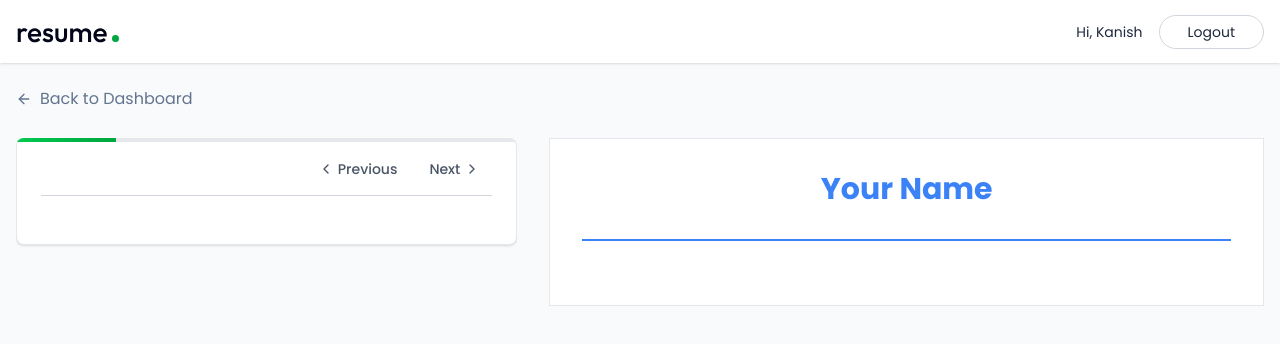
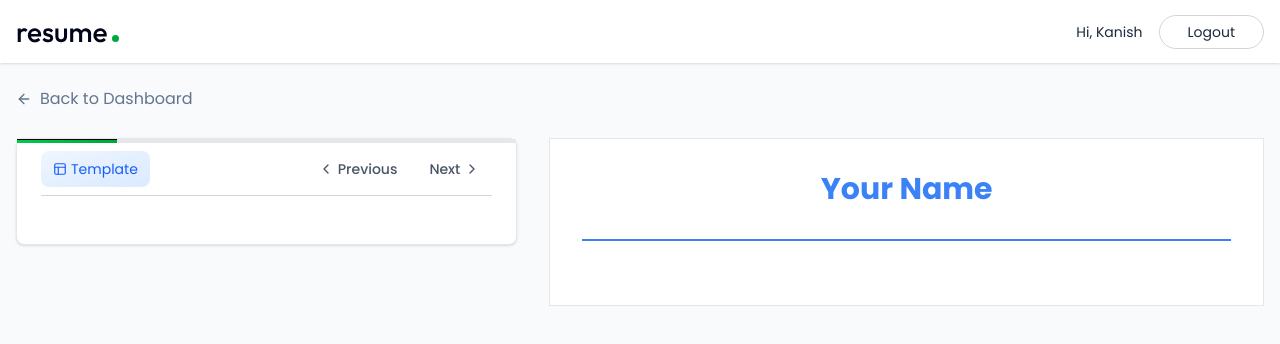
Before and after one commit to Kanish1012/KaniCV, a React (Vite) app in the folder client/: page /app/builder/1 in a window 1280 px wide. Both pictures are taken after a click on the button "Next". Shown: the top 344 px of the page. Built offline with nearby package versions, Linux system fonts and the light colour scheme.

Commit message:
Fix template rendering function and add TemplateSelector component for template selection

```diff
--- a/client/src/components/ResumePreview.jsx
+++ b/client/src/components/ResumePreview.jsx
@@ -5,7 +5,7 @@
 import ClassicTemplate from "./templates/ClassicTemplate";
 
 const ResumePreview = ({ data, template, accentColor, classes = "" }) => {
-    const renderTemplacte = () => {
+    const renderTemplate = () => {
         switch (template) {
             case "modern":
                 return <ModernTemplate data={data} accentColor={accentColor} />;
@@ -18,7 +18,7 @@
                     <MinimalImageTemplate
                         data={data}
                         accentColor={accentColor}
-                        removeImageBackground={true}
+                        removeImageBackground
                     />
                 );
             default:
@@ -34,10 +34,10 @@
                 id="resume-preview"
                 className={`border border-gray-200 print:shadow-none print:border-none ${classes}`}
             >
-                {renderTemplacte()}
+                {renderTemplate()}
             </div>
 
-            <style jsx global>{`
+            <style>{`
                 @page {
                     size: letter;
                     margin: 0;
@@ -65,7 +65,6 @@
                         left: 0;
                         top: 0;
                         width: 100%;
-                        height: auto;
                         margin: 0;
                         padding: 0;
                         box-shadow: none !important;
--- /dev/null
+++ b/client/src/components/TemplateSelector.jsx
@@ -0,0 +1,83 @@
+import React, { useState } from "react";
+import { Check, Layout } from "lucide-react";
+
+const TemplateSelector = ({ selectedTemplate, onChange }) => {
+    const [isOpen, setIsOpen] = useState(false);
+
+    const templates = [
+        {
+            id: "classic",
+            name: "Classic",
+            preview:
+                "A clean, traditional resume format with clear sections and professional typography",
+        },
+        {
+            id: "modern",
+            name: "Modern",
+            preview:
+                "Sleek design with strategic use of color and modern font choices",
+        },
+        {
+            id: "minimal",
+            name: "Minimal",
+            preview: "Minimal design with a single image and clean typography",
+        },
+        {
+            id: "minimal-image",
+            name: "Minimal with Image",
+            preview:
+                "Ultra-clean design that puts your content front and center",
+        },
+    ];
+
+    return (
+        <div className="relative">
+            <button
+                type="button"
+                onClick={() => setIsOpen((prev) => !prev)}
+                className="flex items-center gap-1 text-sm text-blue-600 bg-gradient-to-br from-blue-50 to-blue-100 ring-blue-300 hover:ring transition-all px-3 py-2 rounded-lg"
+            >
+                <Layout size={14} />
+                <span className="max-sm:hidden">Template</span>
+            </button>
+
+            {isOpen && (
+                <div className="absolute top-full w-64 p-3 mt-2 space-y-3 z-10 bg-white rounded-md border border-gray-200 shadow-sm">
+                    {templates.map((template) => (
+                        <div
+                            key={template.id}
+                            onClick={() => {
+                                onChange(template.id);
+                                setIsOpen(false);
+                            }}
+                            className={`relative p-3 border rounded-md cursor-pointer transition-all ${
+                                selectedTemplate === template.id
+                                    ? "border-blue-400 bg-blue-100"
+                                    : "border-gray-300 hover:border-gray-400 hover:bg-gray-100"
+                            }`}
+                        >
+                            {selectedTemplate === template.id && (
+                                <div className="absolute top-2 right-2">
+                                    <div className="w-5 h-5 bg-blue-400 rounded-full flex items-center justify-center">
+                                        <Check className="w-3 h-3 text-white" />
+                                    </div>
+                                </div>
+                            )}
+
+                            <div className="space-y-1">
+                                <h4 className="font-medium text-gray-800">
+                                    {template.name}
+                                </h4>
+                                <div className="mt-2 p-2 bg-blue-50 rounded text-xs text-gray-500 italic">
+                                    {template.preview}
+                                </div>
+                            </div>
+                        </div>
+                    ))}
+                </div>
+            )}
+        </div>
+    );
+};
+
+export default TemplateSelector;
--- a/client/src/pages/ResumeBuilder.jsx
+++ b/client/src/pages/ResumeBuilder.jsx
@@ -1,6 +1,5 @@
-import React, { act, useEffect, useState } from "react";
+import React, { useEffect, useState } from "react";
 import { Link, useParams } from "react-router-dom";
-import { dummyResumeData } from "../assets/assets";
 import {
     ArrowLeftIcon,
     Briefcase,
@@ -12,8 +11,11 @@
     Sparkles,
     User,
 } from "lucide-react";
+
+import { dummyResumeData } from "../assets/assets";
 import PersonalInfoForm from "../components/PersonalInfoForm";
 import ResumePreview from "../components/ResumePreview";
+import TemplateSelector from "../components/TemplateSelector";
 
 const ResumeBuilder = () => {
     const { resumeId } = useParams();
@@ -46,19 +48,13 @@
 
     const activeSection = sections[activeSectionIndex];
 
-    const loadExistingResume = async () => {
-        const resume = dummyResumeData.find(
-            (resume) => resume._id === resumeId,
-        );
+    useEffect(() => {
+        const resume = dummyResumeData.find((r) => r._id === resumeId);
         if (resume) {
             setResumeData(resume);
             document.title = resume.title;
         }
-    };
-
-    useEffect(() => {
-        loadExistingResume();
-    }, []);
+    }, [resumeId]);
 
     return (
         <div>
@@ -74,34 +70,40 @@
 
             <div className="max-w-7xl mx-auto px-4 pb-8">
                 <div className="grid lg:grid-cols-12 gap-8">
-                    {/* Left Panel - Form */}
-                    <div className="relative lg:col-span-5 rounded-lg overflow-hidden">
-                        <div className="bg-white rounded-lg shadow-sm border border-gray-200 p-6 pt-1">
-                            {/* Background progress bar */}
+                    {/* Left Panel */}
+                    <div className="lg:col-span-5">
+                        <div className="bg-white rounded-lg shadow-sm border border-gray-200 p-6 pt-1 relative">
                             <hr className="absolute top-0 left-0 right-0 border-2 border-gray-200" />
-
-                            {/* Active progress bar */}
                             <hr
-                                className="absolute top-0 left-0 h-1 bg-gradient-to-r from-green-500 to-green-600 border-none transition-all duration-1000"
+                                className="absolute top-0 left-0 h-1 bg-gradient-to-r from-green-500 to-green-600 transition-all duration-700"
                                 style={{
-                                    width: `${(activeSectionIndex * 100) / (sections.length - 1)}%`,
+                                    width: `${
+                                        (activeSectionIndex * 100) /
+                                        (sections.length - 1)
+                                    }%`,
                                 }}
                             />
 
-                            {/* Section Navigation */}
+                            {/* Section */}
                             <div className="flex justify-between items-center mb-6 border-b border-gray-300 py-1">
-                                <div></div>
+                                <div className="flex items-center gap-2">
+                                    <TemplateSelector
+                                        selectedTemplate={resumeData.template}
+                                        onChange={(template) =>
+                                            setResumeData((prev) => ({
+                                                ...prev,
+                                                template,
+                                            }))
+                                        }
+                                    />
+                                </div>
 
                                 <div className="flex items-center gap-2">
-                                    {activeSectionIndex !== 0 && (
+                                    {activeSectionIndex > 0 && (
                                         <button
                                             onClick={() =>
-                                                setActiveSectionIndex(
-                                                    (prevIndex) =>
-                                                        Math.max(
-                                                            prevIndex - 1,
-                                                            0,
-                                                        ),
+                                                setActiveSectionIndex((p) =>
+                                                    Math.max(p - 1, 0),
                                                 )
                                             }
                                             className="flex items-center gap-1 p-3 rounded-lg text-sm font-medium text-gray-600 hover:bg-gray-50 transition-all"
@@ -115,12 +117,11 @@
                                         sections.length - 1 && (
                                         <button
                                             onClick={() =>
-                                                setActiveSectionIndex(
-                                                    (prevIndex) =>
-                                                        Math.min(
-                                                            prevIndex + 1,
-                                                            sections.length - 1,
-                                                        ),
+                                                setActiveSectionIndex((p) =>
+                                                    Math.min(
+                                                        p + 1,
+                                                        sections.length - 1,
+                                                    ),
                                                 )
                                             }
                                             className="flex items-center gap-1 p-3 rounded-lg text-sm font-medium text-gray-600 hover:bg-gray-50 transition-all"
@@ -132,7 +133,7 @@
                                 </div>
                             </div>
 
-                            {/* Form Section */}
+                            {/* Form */}
                             <div className="space-y-6">
                                 {activeSection.id === "personal" && (
                                     <PersonalInfoForm
@@ -153,10 +154,8 @@
                         </div>
                     </div>
 
-                    {/* Right Panel - Preview */}
+                    {/* Right Panel */}
                     <div className="lg:col-span-7 max-lg:mt-6">
-                        <div>{/*Buttons*/}</div>
-
                         <ResumePreview
                             data={resumeData}
                             template={resumeData.template}
```
